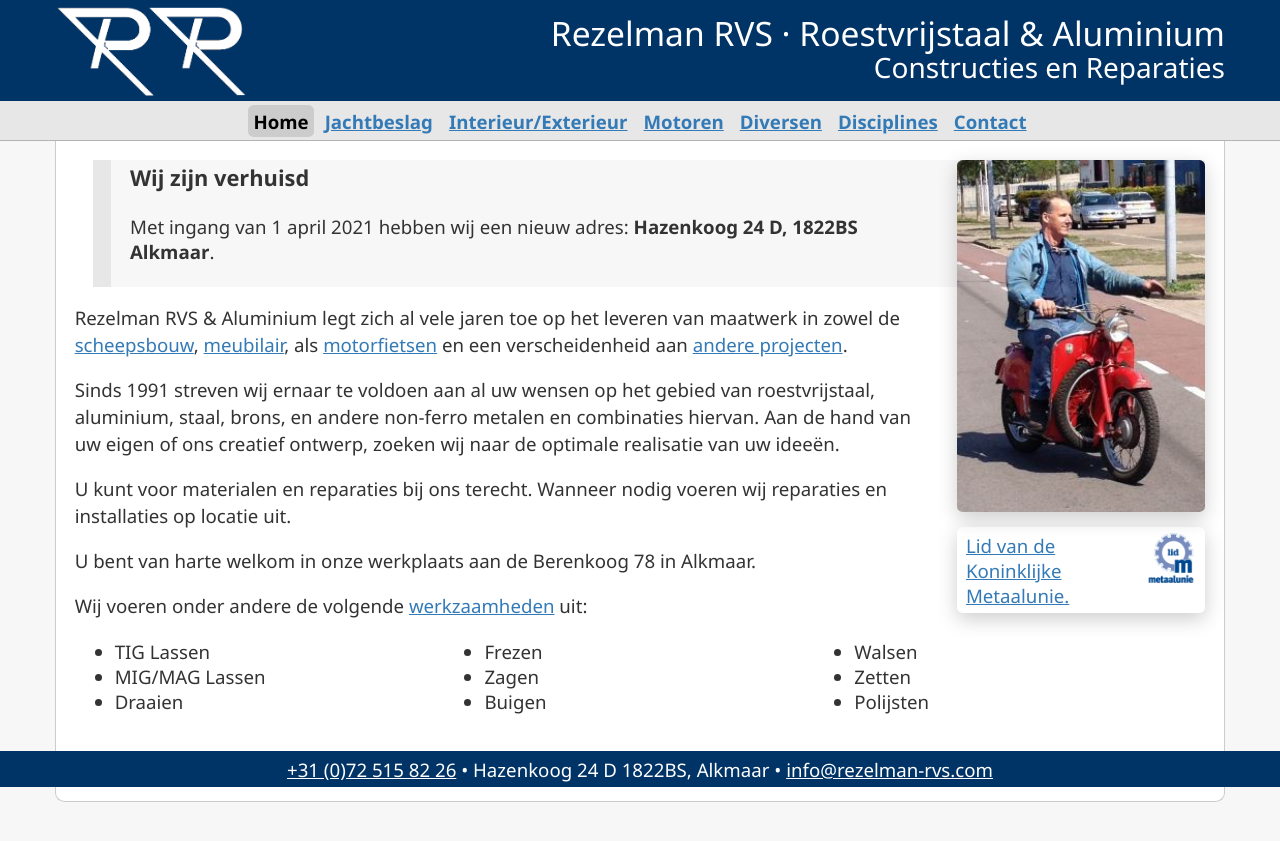
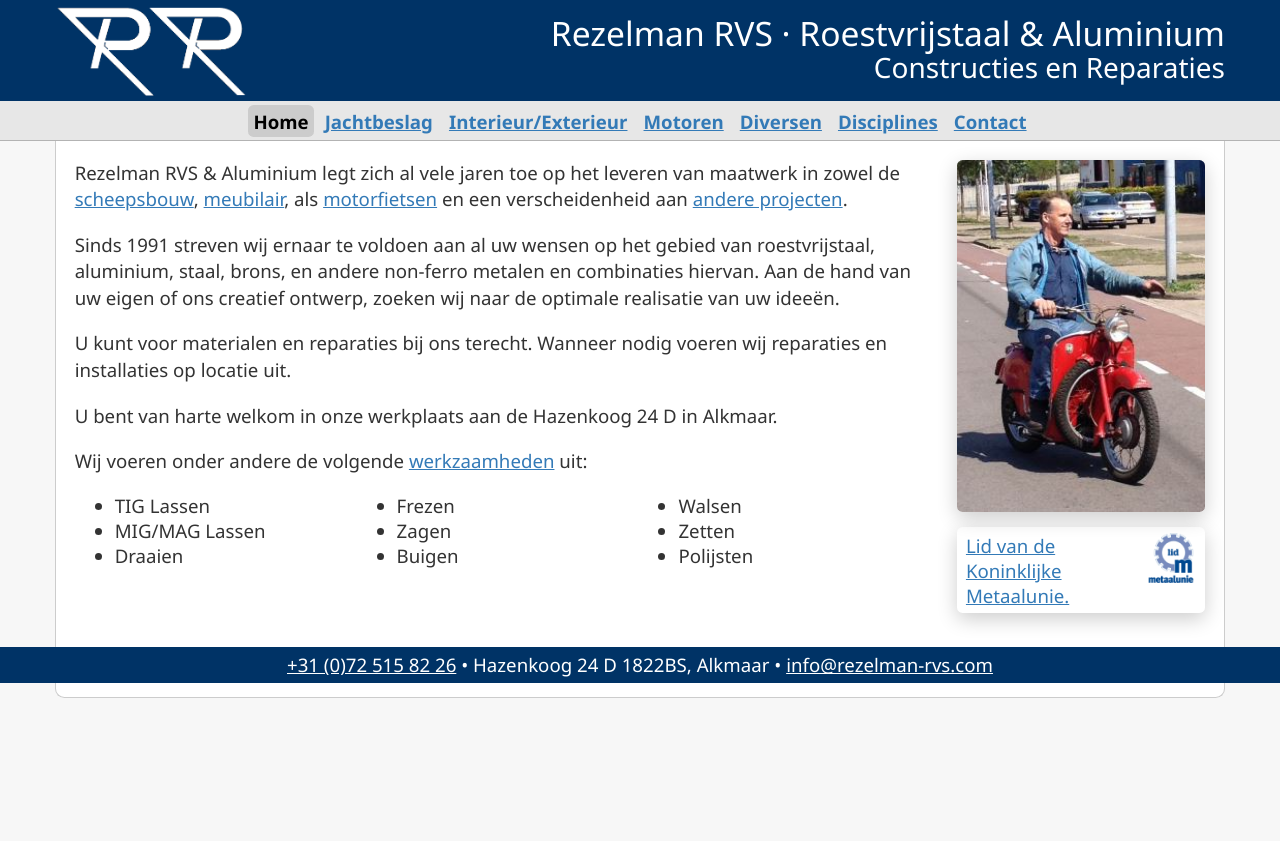
Before and after one commit to rezelman/rezelman-rvs.com, a Jekyll site: the page built from index.md, in a window 1280 px wide. Shown: the top 841 px of the page. Built offline with Jekyll 4.4.1, drawn with Linux system fonts in a browser that asks for light colours.

Commit message:
Fix address on frontpage, remove relocation notice

```diff
--- a/index.md
+++ b/index.md
@@ -20,10 +20,6 @@
   </figure>
 </aside>
 
-> ### Wij zijn verhuisd
->
-> Met ingang van 1 april 2021 hebben wij een nieuw adres: **{{ site.contact_address }}, {{ site.contact_postalcode }} {{ site.contact_city }}**.
-
 Rezelman RVS & Aluminium legt zich al vele jaren toe op het leveren van maatwerk in zowel de
 [scheeps­bouw]({% link boatfittings.md %}),
 [meubilair]({% link interiorexterior.md %}), als
@@ -34,7 +30,7 @@
 
 U kunt voor materialen en reparaties bij ons terecht. Wanneer nodig voeren wij reparaties en installaties op locatie uit.
 
-U bent van harte welkom in onze werkplaats aan de Berenkoog 78 in Alkmaar.
+U bent van harte welkom in onze werkplaats aan de {{ site.contact_address }} in {{ site.contact_city }}.
 
 Wij voeren onder andere de volgende [werkzaamheden]({% link disciplines.md %}) uit:
 
```
